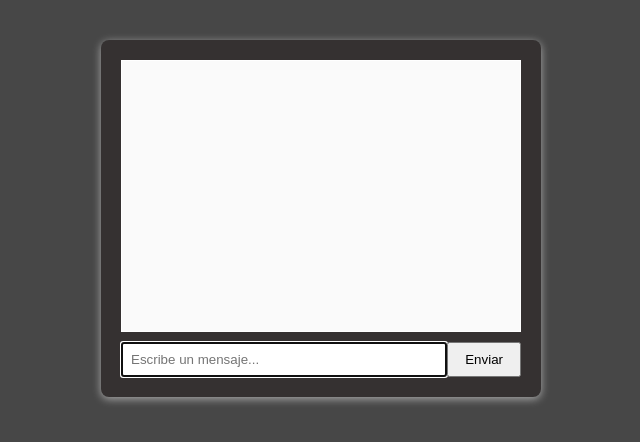
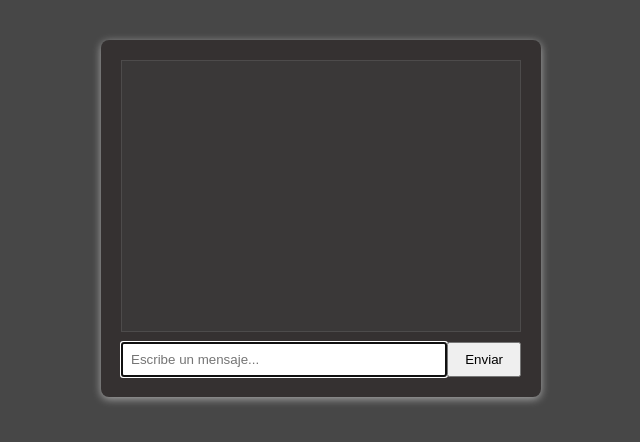
Before and after one commit to Dragonsworld47/chatsmr2, a website: page index.html in a window 1280 px wide. Both pictures are taken after typing "Sample" into the empty fields and a click on the button "Entrar al chat". Shown: the whole page, without its empty margins (319-959 px from the left). Drawn offline with nearby package versions, Linux system fonts and the light colour scheme; no server answers.

Commit message:
Add files via upload

```diff
--- a/index.html
+++ b/index.html
@@ -6,7 +6,7 @@
     <style>
         body { font-family: Arial, sans-serif; background: #474747; }
         #chat-container { width: 400px; margin: 40px auto; background: #353131; border-radius: 8px; box-shadow: 0 2px 8px #aaa; padding: 20px; }
-        #messages { height: 250px; overflow-y: auto; border: 1px solid #ffffff; padding: 10px; margin-bottom: 10px; background: #fafafa; }
+        #messages { height: 250px; overflow-y: auto; border: 1px solid #4d4b4b; padding: 10px; margin-bottom: 10px; background: #3a3838; }
         #input-container { display: flex; }
         #input-container input[type="text"] { flex: 1; padding: 8px; }
         #input-container button { padding: 8px 16px; }
```
